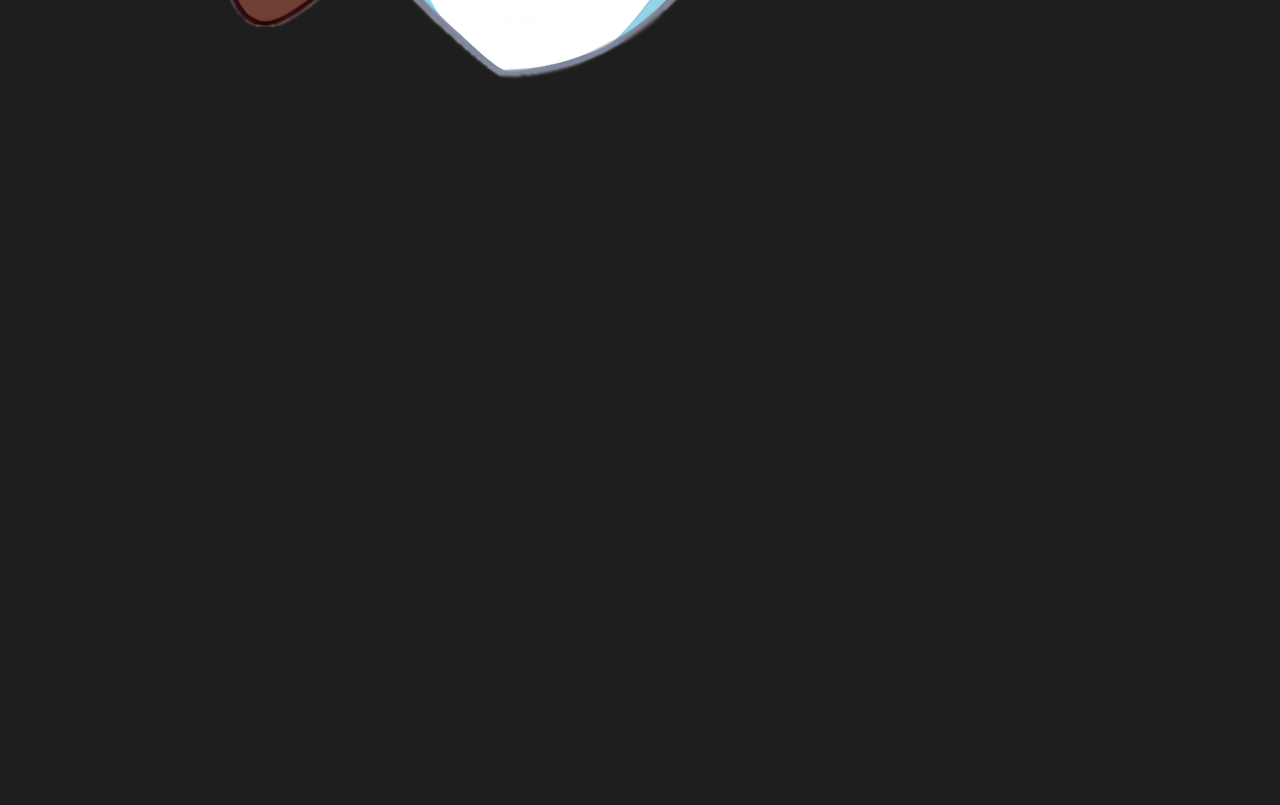
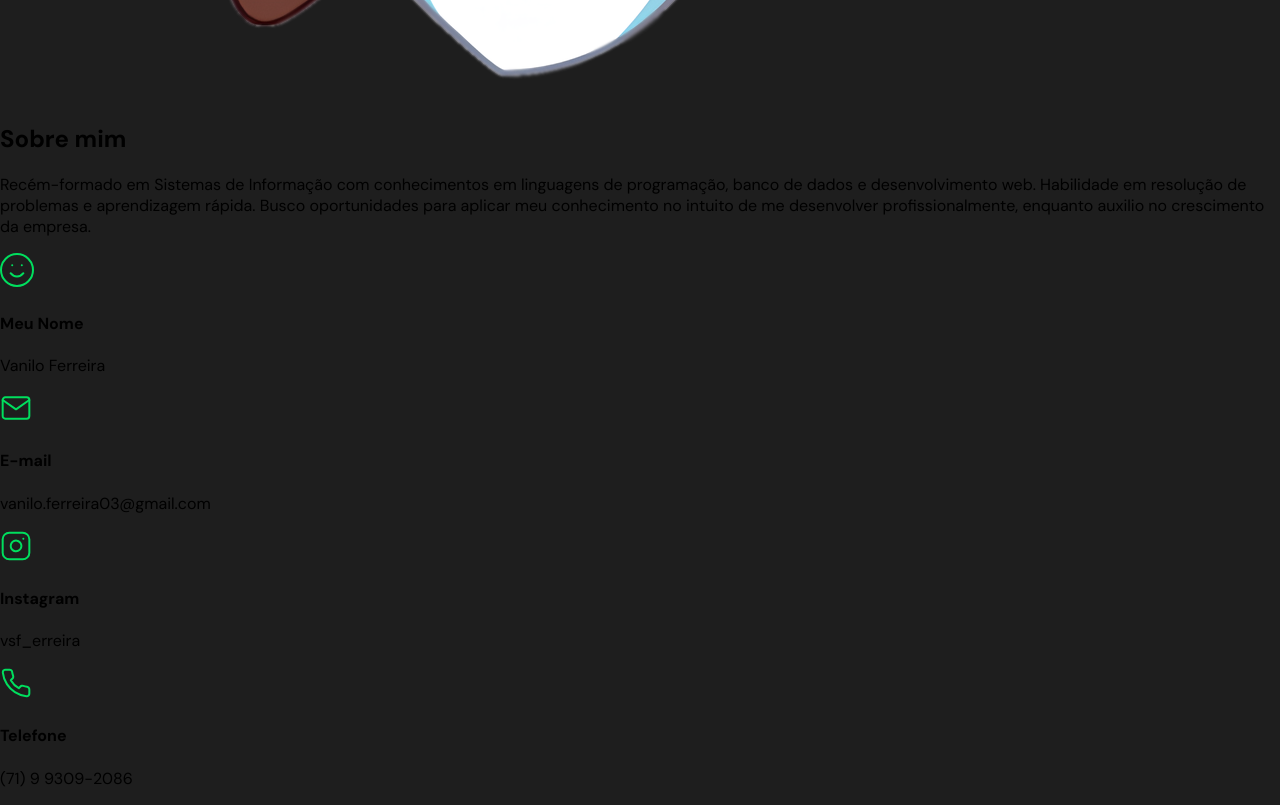
Before and after one commit to vanilo-ferreira/portfolio, a React (Vite) app: page / in a window 1280 px wide. Shown: the part 1260-2065 px from the top of the page. Before the commit the page ends 1363 px from the top, so only its background shows below. Built offline with nearby package versions, Linux system fonts and the light colour scheme.

Commit message:
feat: Add About Me section

```diff
--- a/src/App.tsx
+++ b/src/App.tsx
@@ -1,4 +1,8 @@
 import Image1 from './assets/image1.png'
+import ProfileIcon from './assets/profileIcon.svg'
+import EmailIcon from './assets/emailIcon.svg'
+import InstagramIcon from './assets/instagramIcon.svg'
+import PhoneIcon from './assets/phoneIcon.svg'
 
 function App() {
 
@@ -28,8 +32,66 @@ function App() {
             </div>
 
             <div>
-              <img src={Image1} alt='Waving cartoon'/>
+              <img src={Image1} alt='Waving cartoon' />
             </div>
+          </div>
+        </section>
+
+        <section>
+          <div>
+            <h2>Sobre mim</h2>
+
+            <p>
+              Recém-formado em Sistemas de Informação com conhecimentos em linguagens de
+              programação, banco de dados e desenvolvimento web. Habilidade em resolução de
+              problemas e aprendizagem rápida.
+              Busco oportunidades para aplicar meu conhecimento no intuito de me desenvolver
+              profissionalmente, enquanto auxilio no crescimento da empresa.
+            </p>
+          </div>
+
+          <div>
+
+            <div>
+              <div>
+                <img src={ProfileIcon} alt='Waving cartoon' />
+              </div>
+              <div>
+                <h4>Meu Nome</h4>
+                <p>Vanilo Ferreira</p>
+              </div>
+            </div>
+
+            <div>
+              <div>
+                <img src={EmailIcon} alt='Waving cartoon' />
+              </div>
+              <div>
+                <h4>E-mail</h4>
+                <p>vanilo.ferreira03@gmail.com</p>
+              </div>
+            </div>
+
+            <div>
+              <div>
+                <img src={InstagramIcon} alt='Waving cartoon' />
+              </div>
+              <div>
+                <h4>Instagram</h4>
+                <p>vsf_erreira</p>
+              </div>
+            </div>
+
+            <div>
+              <div>
+                <img src={PhoneIcon} alt='Waving cartoon' />
+              </div>
+              <div>
+                <h4>Telefone</h4>
+                <p>(71) 9 9309-2086</p>
+              </div>
+            </div>
+
           </div>
         </section>
       </main>
```
